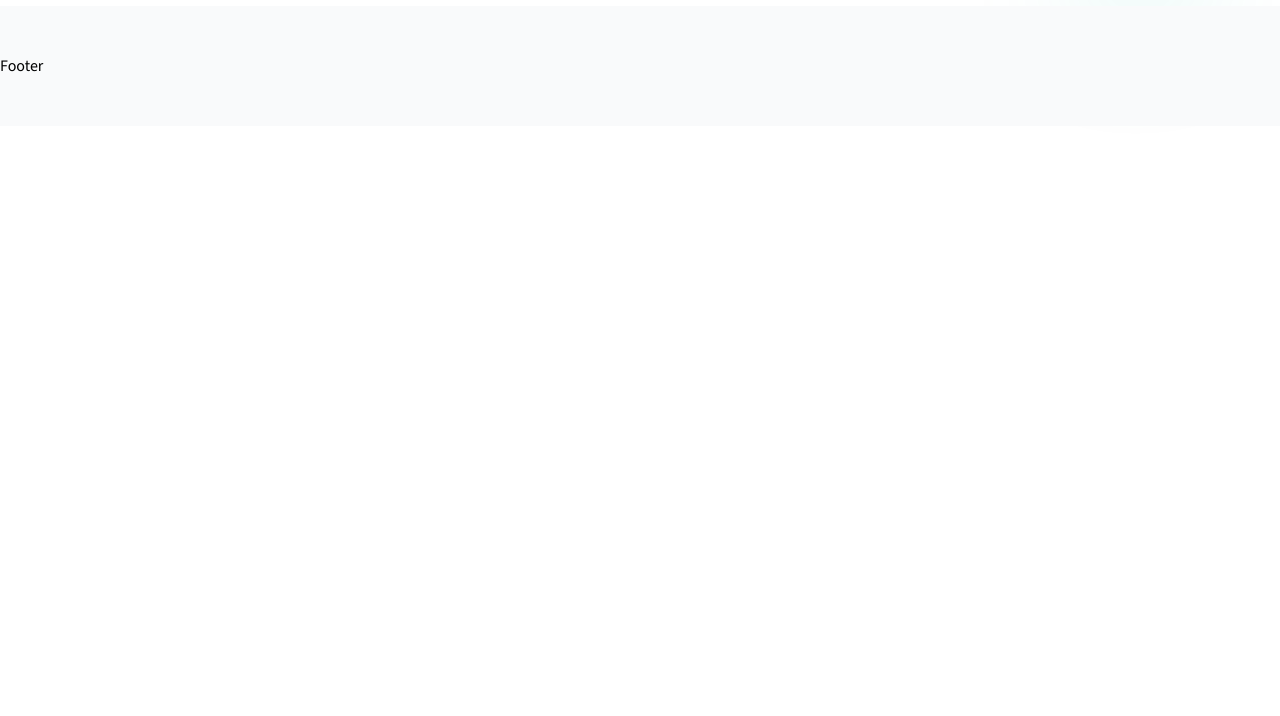
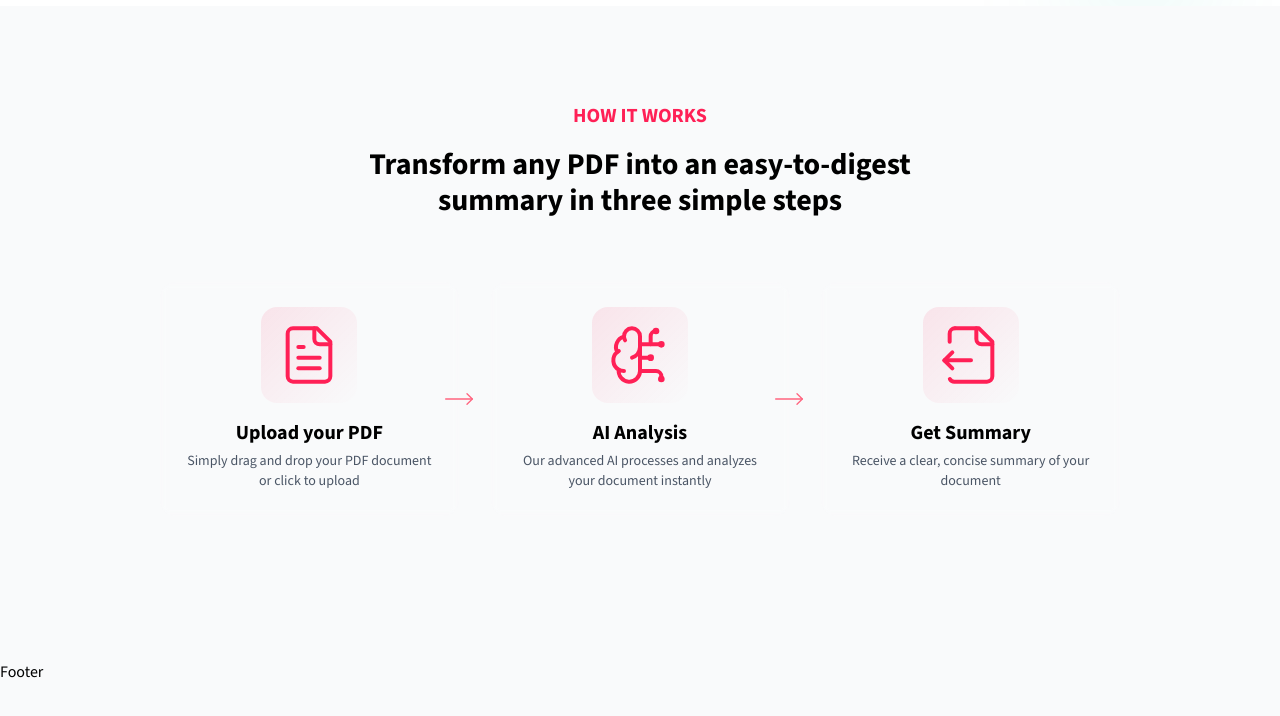
Before and after one commit to Manmohan-Shukla/Ai-Summary-App, a Next.js app: page / in a window 1280 px wide. Shown: the part 978-1694 px from the top of the page. Before the commit the page ends 1104 px from the top, so only its background shows below. Built offline with nearby package versions, Linux system fonts and the light colour scheme.

Commit message:
Added HowItWorks section

```diff
--- a/app/page.tsx
+++ b/app/page.tsx
@@ -1,6 +1,7 @@
 import BgGradient from "@/components/common/bg-gradient";
 import DemoSection from "@/components/home/demosection";
 import HeroSection from "@/components/home/herosection";
+import HowItWorksSection from "@/components/home/how-it-workssection";
 
 export default function Home() {
   return (
@@ -9,8 +10,9 @@
       <div className="flex flex-col">
         <HeroSection />
         <DemoSection />
+        <HowItWorksSection />
       </div>
-      {/* <HowItWorksSection/> */}
+
       {/* <PricingSection/> */}
       {/* <CTASection/> */}
     </div>
--- /dev/null
+++ b/components/home/how-it-workssection.tsx
@@ -0,0 +1,100 @@
+import { BrainCircuit, FileOutput, FileText, MoveRight } from "lucide-react";
+import { ReactNode } from "react";
+
+type Steps = {
+  icon: ReactNode;
+  label: string;
+  description: string;
+};
+const steps: Steps[] = [
+  {
+    icon: <FileText size={64} strokeWidth={1.5} />,
+    label: "Upload your PDF",
+    description: "Simply drag and drop your PDF document or click to upload",
+  },
+  {
+    icon: <BrainCircuit size={64} strokeWidth={1.5} />,
+    label: "AI Analysis",
+    description:
+      "Our advanced AI processes and analyzes your document instantly",
+  },
+  {
+    icon: <FileOutput size={64} strokeWidth={1.5} />,
+    label: "Get Summary",
+    description: "Receive a clear, concise summary of your document",
+  },
+];
+
+export default function HowItWorksSection() {
+  return (
+    <section className="relative overflow-hidden bg-gray-50">
+      <div className="py-12 lg:py-24 max-w-5xl mx-auto px-4 sm:px-6 lg:px-8 ">
+        <div
+          aria-hidden="true"
+          className="pointer-events-none absolute inset-0 -z-10 transform-gpu overflow-hidden blur-3xl"
+        >
+          <div
+            className="relative left-[calc(50%-3rem)] aspect-[1155/678] w-[36.125rem] -translate-x-1/2 bg-linear-to-br from-emerald-500 via-teal-500 to-cyan-500 opacity-20 sm:left-[calc(40%-30rem)] sm:w-[40.1875rem]"
+            style={{
+              clipPath:
+                "polygon(74.1% 44.1%, 100% 61.6%, 97.5% 26.9%, 85.5% 0.1%, 80.7% 2%, 72.5% 32.5%, 60.2% 62.4%, 52.4% 68.1%, 47.5% 58.3%, 45.2% 34.5%, 27.5% 76.7%, 0.1% 64.9%, 17.9% 100%, 27.6% 76.8%, 76.1% 97.7%, 74.1% 44.1%)",
+            }}
+          />
+        </div>
+
+        <div className=" text-center  mb-16 ">
+          <h2 className="font-bold text-xl uppercase mb-4 text-rose-500 ">
+            How it Works
+          </h2>
+          <h3 className="font-bold text-3xl max-w-2xl mx-auto">
+            Transform any PDF into an easy-to-digest summary in three simple
+            steps
+          </h3>
+        </div>
+        <div className="grid grid-cols-1 md:grid-cols-3 gap-8 max-w-6xl mx-auto relative">
+          {steps.map((step, idx) => (
+            <div className="relative flex items-stretch">
+              <StepItem key={idx} {...step} />
+              {idx < steps.length - 1 && (
+                <div
+                  className="hidden md:block absolute top-1/2 -right-4
+              transform -translate-y-1/2 z-10"
+                >
+                  <MoveRight
+                    size={32}
+                    strokeWidth={1}
+                    className="text-rose-400"
+                  />
+                </div>
+              )}
+            </div>
+          ))}
+        </div>
+      </div>
+    </section>
+  );
+}
+
+function StepItem({ icon, label, description }: Steps) {
+  return (
+    <div
+      className="relative p-6 rounded-2xl bg-white/5 backdrop-blur-xs
+  border border-white/10 hover:border-rose-500 transition-colors
+  group w-full"
+    >
+      <div className="flex flex-col gap-4 h-full">
+        <div
+          className=" flex items-center justify-center h-24 w-24
+        mx-auto rounded-2xl bg-linear-to-br from-rose-500/10
+        to-transparent group-hover:from-rose-500/20 transition-colors"
+        >
+          <div className="text-rose-500">{icon}</div>
+        </div>
+        <div className="flex flex-col flex-1 gap-1 justify-between">
+          <h4 className="text-center font-bold text-xl">{label}</h4>
+          <p className="text-center text-gray-600 text-sm">{description}</p>
+        </div>
+      </div>
+    </div>
+  );
+}
```
